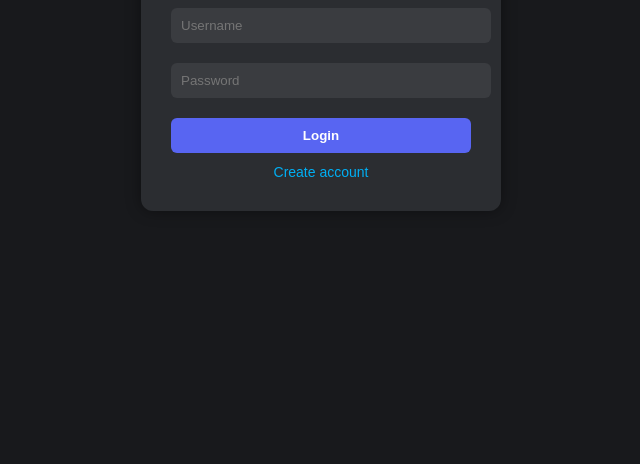
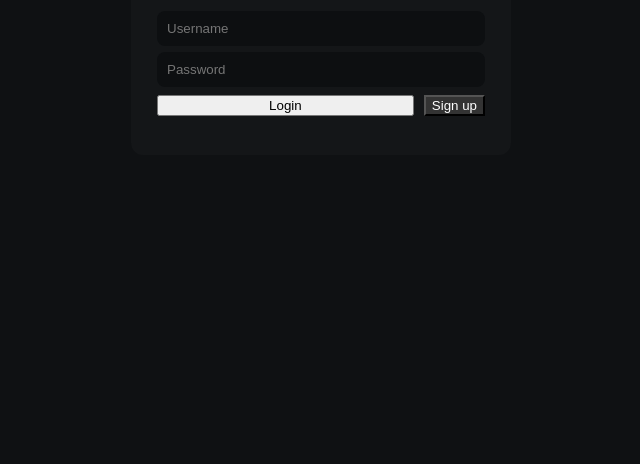
Before and after one commit to kooldude62/EPICKALL, a website: page public/login.html in a window 1280 px wide. Shown: the part 352-816 px from the top of the page, without its empty margins (319-959 px from the left). Drawn offline with Linux system fonts and the light colour scheme.

Commit message:
Update login.html

```diff
--- a/public/login.html
+++ b/public/login.html
@@ -1,36 +1,38 @@
 <!DOCTYPE html>
 <html>
 <head>
-  <meta charset="UTF-8">
+  <meta charset="utf-8" />
   <title>Login</title>
-  <style>
-    body {
-      background: #18191c; color: #e4e6eb; font-family: Arial;
-      display: flex; justify-content: center; align-items: center; height: 100vh;
-    }
-    .card {
-      background: #2b2d31; padding: 30px; border-radius: 12px;
-      width: 300px; text-align: center; box-shadow: 0 0 15px rgba(0,0,0,0.4);
-      animation: fadeIn 0.5s ease;
-    }
-    input, button {
-      width: 100%; padding: 10px; margin: 10px 0;
-      border-radius: 6px; border: none;
-    }
-    input { background: #3a3c40; color: white; }
-    button { background: #5865f2; color: white; font-weight: bold; cursor: pointer; }
-    button:hover { background: #4752c4; }
-    a { color: #00aff4; text-decoration: none; font-size: 14px; }
-    @keyframes fadeIn { from {opacity:0; transform: translateY(20px);} to {opacity:1; transform: translateY(0);} }
-  </style>
+  <link rel="stylesheet" href="/style.css">
 </head>
 <body>
-  <form class="card" method="POST" action="/login">
-    <h2>Login</h2>
-    <input type="text" name="username" placeholder="Username" required>
-    <input type="password" name="password" placeholder="Password" required>
-    <button type="submit">Login</button>
-    <a href="/signup.html">Create account</a>
-  </form>
+  <div style="height:100vh;display:flex;align-items:center;justify-content:center;">
+    <div style="width:380px;background:rgba(255,255,255,0.02);padding:26px;border-radius:12px;">
+      <h2 style="margin:0 0 14px 0;color:#fff">Welcome back</h2>
+      <div class="kv">
+        <input id="username" placeholder="Username">
+        <input id="password" type="password" placeholder="Password">
+      </div>
+      <div style="display:flex;gap:10px">
+        <button onclick="doLogin()" style="flex:1">Login</button>
+        <button onclick="location.href='/signup.html'" style="background:#333;color:#fff">Sign up</button>
+      </div>
+      <p id="err" class="small" style="margin-top:10px;color:#ff8888"></p>
+    </div>
+  </div>
+
+<script>
+async function doLogin(){
+  const u=document.getElementById('username').value.trim();
+  const p=document.getElementById('password').value;
+  const err=document.getElementById('err');
+  err.textContent='';
+  if(!u||!p){ err.textContent='Please fill fields'; return; }
+  const res=await fetch('/login',{method:'POST',headers:{'Content-Type':'application/json'},body:JSON.stringify({username:u,password:p})});
+  const text = await res.text();
+  if(res.ok){ localStorage.setItem('user',u); location.href='/'; }
+  else err.textContent = text || 'Login failed';
+}
+</script>
 </body>
 </html>
```
